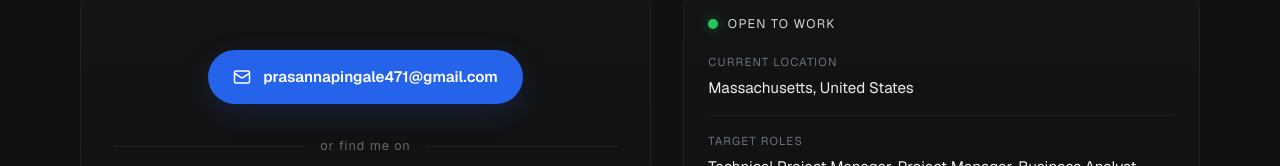
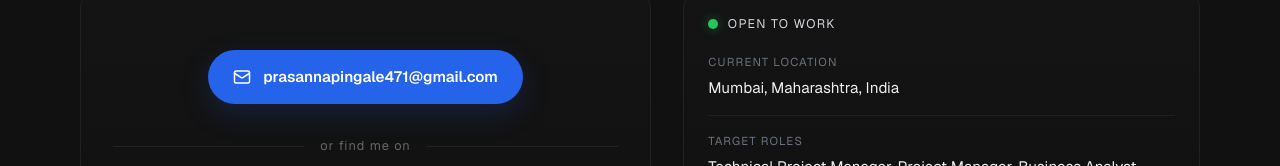
Before and after one commit to Prasanna1377/prasanna-portfolio, a Next.js app: page / in a window 1280 px wide. Shown: the part 7365-7531 px from the top of the page. Built offline with nearby package versions, Linux system fonts and the light colour scheme.

Commit message:
Update current location to Mumbai, Maharashtra, India

```diff
--- a/components/Contact.tsx
+++ b/components/Contact.tsx
@@ -269,7 +269,7 @@ export default function Contact() {
 
             <div style={{ display: "flex", flexDirection: "column", gap: "1rem" }}>
               {[
-                ["Current Location", "Massachusetts, United States"],
+                ["Current Location", "Mumbai, Maharashtra, India"],
                 [
                   "Target Roles",
                   "Technical Project Manager, Project Manager, Business Analyst",
```
